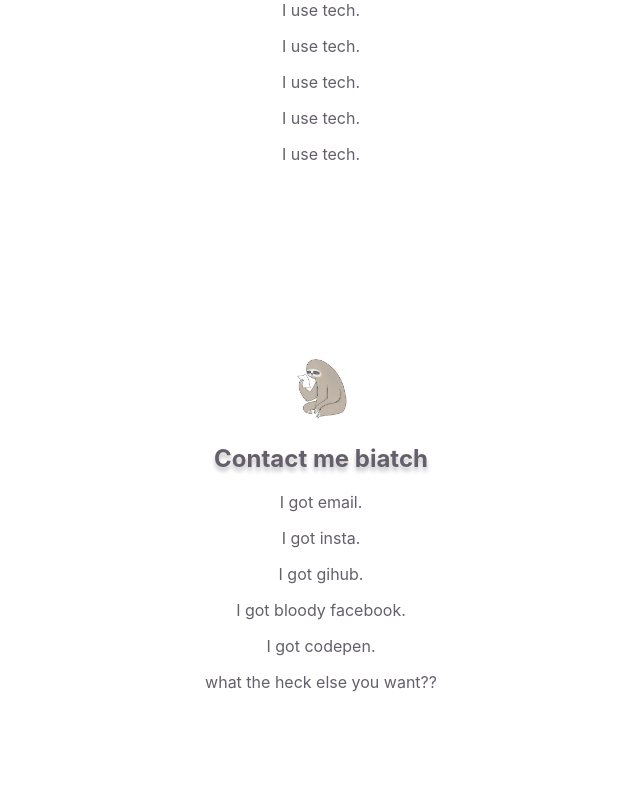
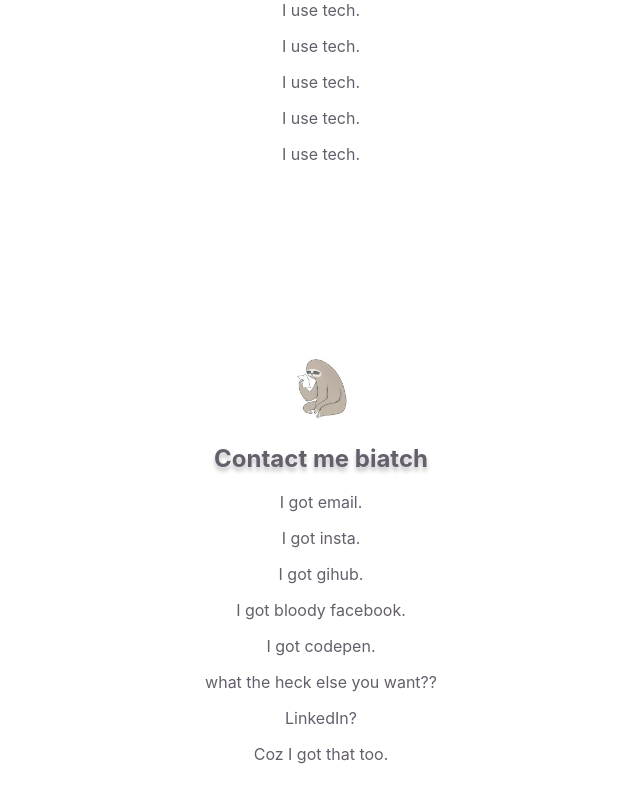
Before and after one commit to annette-graham/annette-graham.github.io, a React (Create React App) app: page / in a window 1280 px wide. Shown: the part 2671-3471 px from the top of the page, without its empty margins (319-959 px from the left). Before the commit the page ends 3399 px from the top, so only its background shows below. Built offline with nearby package versions, Linux system fonts and the light colour scheme.

Commit message:
added linkedin

```diff
--- a/src/pages/Contact/index.jsx
+++ b/src/pages/Contact/index.jsx
@@ -17,6 +17,8 @@ const Contact = () => {
           <p>I got bloody facebook.</p>
           <p>I got codepen.</p>
           <p>what the heck else you want??</p>
+          <p>LinkedIn?</p>
+          <p>Coz I got that too.</p>
           <br />
         </div>
       </div>
```
